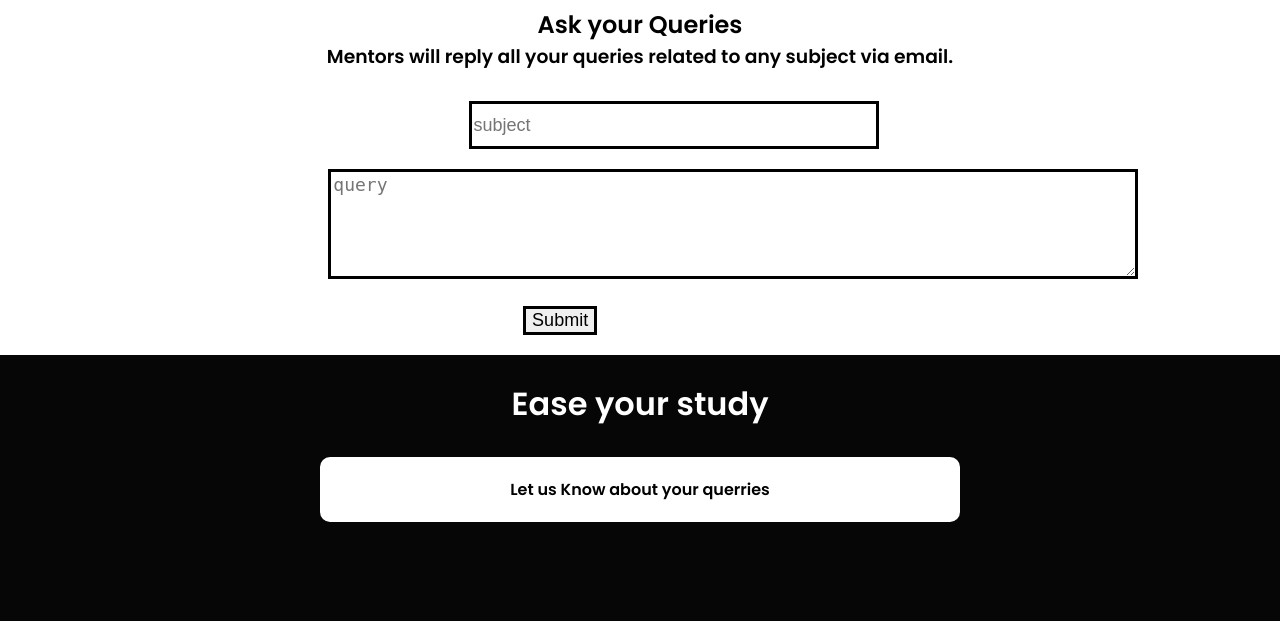
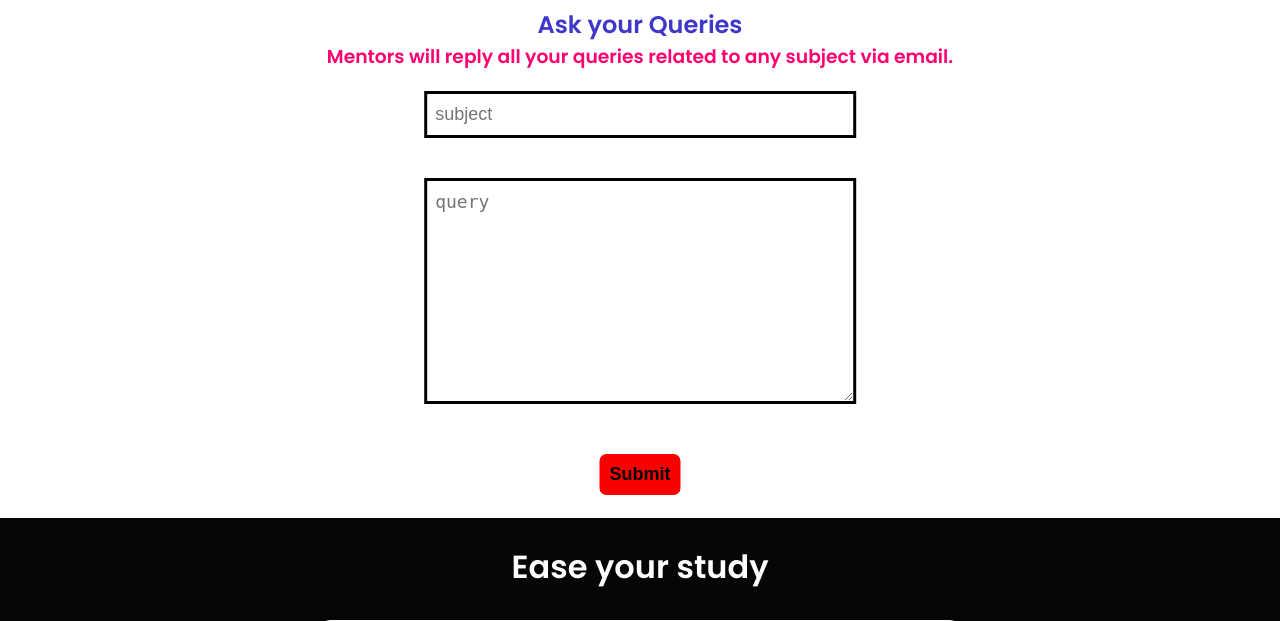
Before and after one commit to K-RAMYA05/Ease-ur-Study, a Node server app: template templates/views/video_page.hbs in a window 1280 px wide; the page is wider, and only the part inside the window is pictured. Shown: the part 1082-1703 px from the top of that part. Run offline with Node 20, Linux system fonts and the light colour scheme; the template is opened without the code that fills it, so the values that code supplies are empty; some libraries are stand-ins or nearby versions.

Commit message:
make it better

```diff
--- a/public/CSS/query.css
+++ b/public/CSS/query.css
@@ -1,40 +1,45 @@
 .query_container{
 
-
-    margin: 20px;
     font-size: 18px;
-    margin-top: 20px;
 }
 #query_head{
+    color:#3f37c9;
     text-align: center;
 
 }
 #mesg{
     text-align: center;
-    margin-bottom: 30px;
+    color:#ff006e;
+
 }
 #sname{
-   width:400px;
-   height:40px;
-   margin-bottom: 20px;
 
+
+   margin:20px 50%;
+   width: 50%;
+   padding: 10px 8px;
+   transform: translateX(-50%);
 
    border: 3px solid black;
    font-size: 18px;
-   margin-left: 28%;
+
    align-self: center;
 }
 #quer{
-    width:800px;
-    height:100px;
-    margin-bottom: 20px;
+    margin:20px 50%;
+    padding: 10px 8px;
+    width: 50%;
+    height: 200px;
+    transform: translateX(-50%);
 
     border: 3px solid black;
     font-size: 18px;
-    margin-left: 10%;
+
 }
 #sub-queries{
+    margin:20px 50%;
+    transform: translateX(-50%);
     font-size:18px;
     border: 3px solid black;
-    margin-left: 35%;
+
 }
--- a/public/js/script.js
+++ b/public/js/script.js
@@ -19,6 +19,7 @@
   var queries = document.getElementById('quer').value;
   var data_query = {'subject':sub,'query':queries};
   var data_json = JSON.stringify(data_query);
+  document.getElementById("acknow").innerHTML="Queries Submited";
   var xhr = new XMLHttpRequest();
   xhr.open("POST","https://ease-your-study-1.herokuapp.com/EaseYourStudy/queries",true);
   xhr.setRequestHeader('Content-Type','application/json; charset=utf-8');
--- a/src/index.js
+++ b/src/index.js
@@ -211,9 +211,14 @@
             subject: 'EaseYourStudy- Your reviews got submitted',
             html:"<h2>Thank you for your reviews</h2><br><h3>It will help us in improving and serving better.</h3>"
         })
+        if(doc){
+
+            res.redirect('/EaseYourStudy/reviews?msg=Your reviews has been sent successfully!')
+        }
     }catch(e){
        res.send("Error in saving your reviews",e)
     }
+
 
   });
 
@@ -239,6 +244,10 @@
     }catch(e){
        res.send("Error in saving your queries",e)
     }
+    if(doc){
+
+        res.redirect('/EaseYourStudy/queries?msg=Your queries has been sent successfully!')
+    }
 } )
 
 app.get('/reset_password',(req,res)=>{
--- a/templates/views/video_page.hbs
+++ b/templates/views/video_page.hbs
@@ -70,6 +70,8 @@
             </div>
                 <h2 id="query_head">Ask your Queries</h2>
                 <h3 id="mesg">Mentors will reply all your queries related to any subject via email.</h3>
+                <h3 id="acknow" style="color: darkgreen; text-align:center"></h3>
+
             <div class="query_container">
 
 
@@ -77,7 +79,9 @@
                 <input type="text" id="sname" name="sname"  placeholder="subject"><br>
                 <label for="quer"></label>
                 <textarea type="text" id="quer" name="quer"placeholder="query" ></textarea><br>
-                <button id="sub-queries" onclick="submitQuery()">Submit</button>
+
+                <button id="sub-queries" onclick="submitQuery()"  style="background-color: #fb0000;  border-radius: 10px; border-color: white; padding :10px; font-weight: bold; cursor: pointer;"> Submit</button><br>
+
             </div>
             </div>
 
```
Also changed, not shown: templates/views/profile.hbs (+1 -13 lines), templates/views/reviews.hbs (+5 -10 lines), public/js/app.js.
